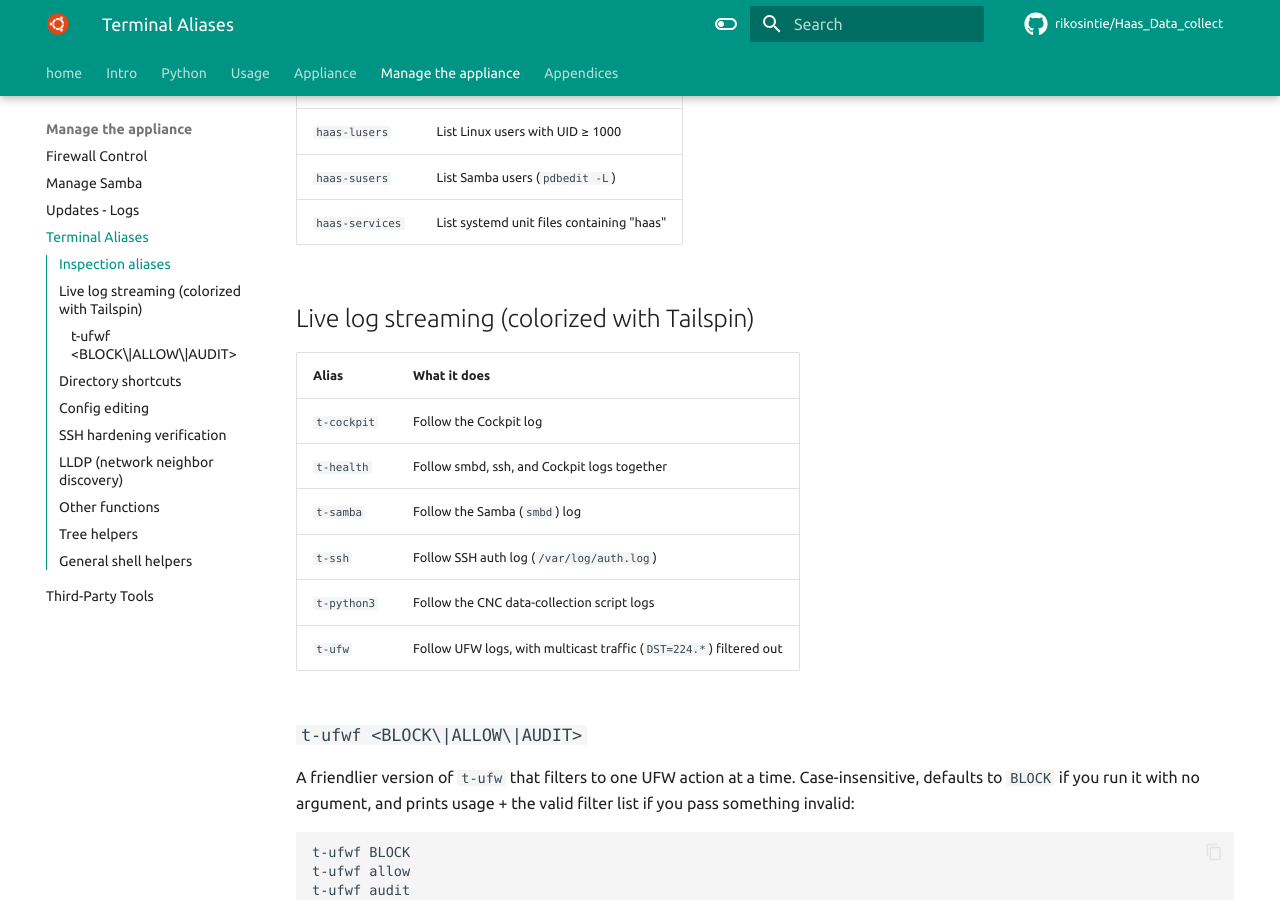
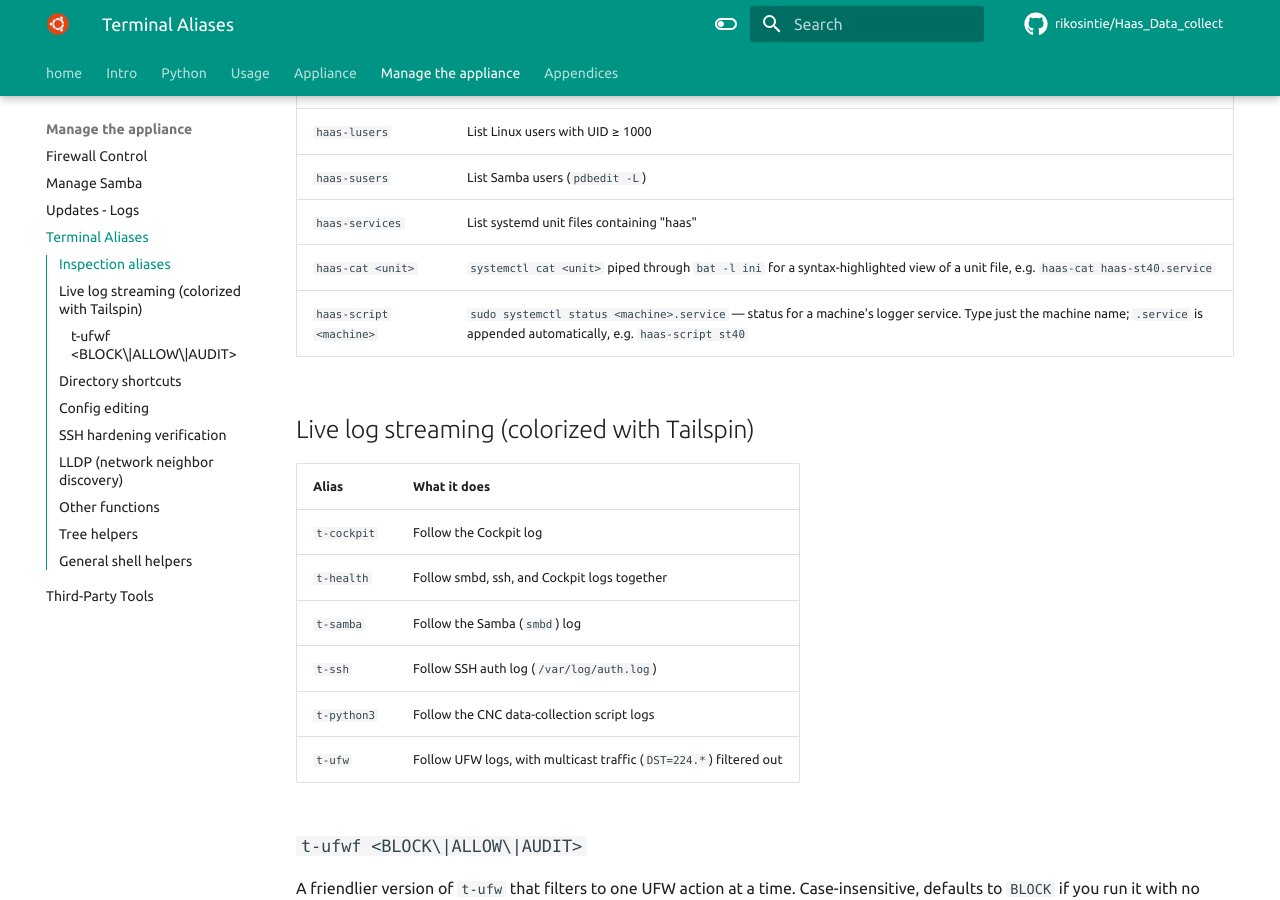
Before and after one commit to rikosintie/Haas_Data_collect, an MkDocs documentation site: the page built from docs/manage_the_appliance/terminal_aliases.md, in a window 1280 px wide and 900 px high, scrolled down 516 px. Built offline with MkDocs 1.6.1 and Material for MkDocs 9.7.7, drawn with Linux system fonts in a browser that asks for light colours; some web fonts are replaced; comment, search, counter and statistics services are not loaded.

Commit message:
Git Title: haas-aliases.zsh: Added haas-cat and haas-script aliases for systemctl commands
Git Description:
Added
haas-cat () {
  systemctl cat $1 | bat -l ini
}

haas-script () {
   sudo systemctl status $1.service
   }

Updated haas-docs() to include the new aliases.

                           Left  = Hardening file
                           Right = Running config
                         Useful for visual verification and drift detection.
haas-cat <unit>       – systemctl cat <unit>, piped through bat with ini
                        syntax highlighting, e.g. haas-cat haas-st40.service
haas-script <machine> – sudo systemctl status <machine>.service — type just
                        the machine name, .service is appended automatically
haas-systemd          – List Haas systemd units

${CYAN}LOGGING${RESET}

```diff
--- a/docs/manage_the_appliance/terminal_aliases.md
+++ b/docs/manage_the_appliance/terminal_aliases.md
@@ -20,6 +20,8 @@ function below is available automatically in any SSH session as `haas`.
 | `haas-lusers` | List Linux users with UID ≥ 1000 |
 | `haas-susers` | List Samba users (`pdbedit -L`) |
 | `haas-services` | List systemd unit files containing "haas" |
+| `haas-cat <unit>` | `systemctl cat <unit>` piped through `bat -l ini` for a syntax-highlighted view of a unit file, e.g. `haas-cat haas-st40.service` |
+| `haas-script <machine>` | `sudo systemctl status <machine>.service` — status for a machine's logger service. Type just the machine name; `.service` is appended automatically, e.g. `haas-script st40` |
 
 ## Live log streaming (colorized with Tailspin)
 
```
Also changed, not shown: 1 other file.
